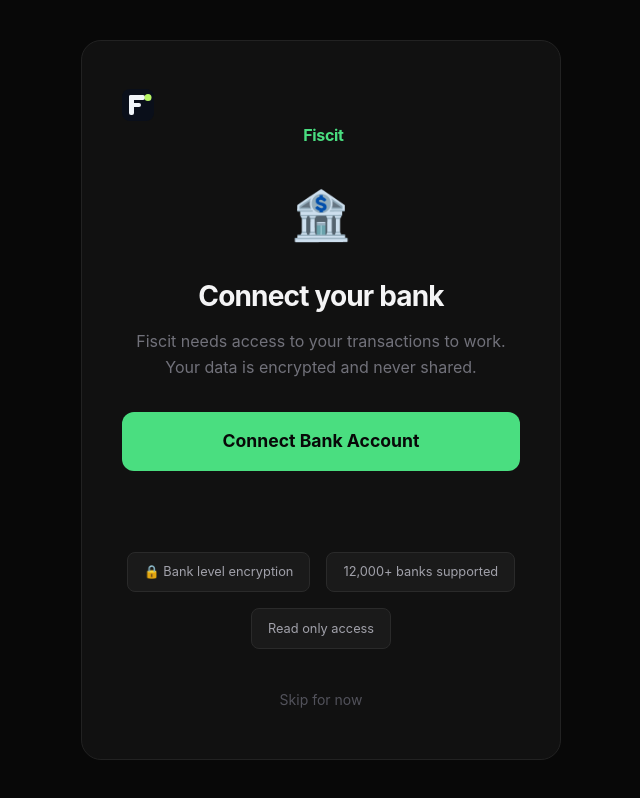
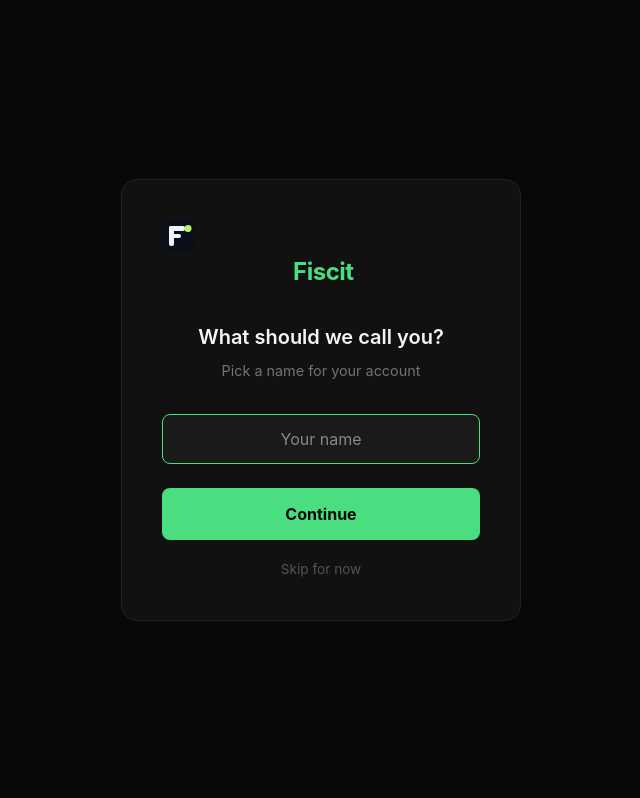
Before and after one commit to pchenier/vault-vercel, a Next.js app: page /onboarding in a window 1280 px wide. Shown: the whole page, without its empty margins (319-959 px from the left). Built offline with nearby package versions, Linux system fonts and the light colour scheme.

Commit message:
feat: onboarding is now just name popup after email verify, removed plaid/bank from onboarding

```diff
--- /dev/null
+++ b/app/api/auth/profile/route.ts
@@ -0,0 +1,37 @@
+import { NextResponse } from 'next/server'
+import { supabaseAdmin } from '@/lib/supabase-admin'
+import { verifyToken, COOKIE_NAME } from '@/lib/auth-jwt'
+
+export const dynamic = 'force-dynamic'
+
+export async function POST(request: Request) {
+  try {
+    const token = request.headers.get('cookie')?.split(COOKIE_NAME + '=')[1]?.split(';')[0]
+    if (!token) {
+      return NextResponse.json({ error: 'Not authenticated' }, { status: 401 })
+    }
+
+    const payload = await verifyToken(token)
+    if (!payload?.sub) {
+      return NextResponse.json({ error: 'Invalid token' }, { status: 401 })
+    }
+
+    const { name } = await request.json()
+    if (!name) {
+      return NextResponse.json({ error: 'Name required' }, { status: 400 })
+    }
+
+    const { error } = await supabaseAdmin
+      .from('vault_users')
+      .update({ name })
+      .eq('id', payload.sub)
+
+    if (error) {
+      return NextResponse.json({ error: 'Failed to update name' }, { status: 500 })
+    }
+
+    return NextResponse.json({ ok: true })
+  } catch {
+    return NextResponse.json({ error: 'Server error' }, { status: 500 })
+  }
+}
--- a/app/onboarding/page.tsx
+++ b/app/onboarding/page.tsx
@@ -1,59 +1,29 @@
 'use client'
-import { useState, useEffect } from 'react'
+import { useState } from 'react'
 
 export default function OnboardingPage() {
+  const [name, setName] = useState('')
   const [loading, setLoading] = useState(false)
-  const [status, setStatus] = useState('')
 
-  useEffect(() => {
-    // Load Plaid Link script
-    const script = document.createElement('script')
-    script.src = 'https://cdn.plaid.com/link/v2/stable/link-initialize.js'
-    document.head.appendChild(script)
-    return () => { document.head.removeChild(script) }
-  }, [])
-
-  async function openPlaidLink() {
-    setLoading(true)
-    setStatus('Connecting to your bank...')
-    try {
-      const res = await fetch('/api/plaid/link_token', { method: 'POST' })
-      const data = await res.json()
-      if (!data.link_token) {
-        setStatus('Failed to start bank connection. Please try again.')
-        setLoading(false)
+  async function handleSubmit(e: React.FormEvent) {
+    e.preventDefault()
+    if (!name.trim()) {
+      skip()
       return
     }
-
-      const handler = (window as any).Plaid.create({
-        token: data.link_token,
-        onSuccess: async (publicToken: string) => {
-          setStatus('Saving your connection...')
-          const exRes = await fetch('/api/plaid/exchange', {
+    setLoading(true)
+    try {
+      await fetch('/api/auth/profile', {
         method: 'POST',
         headers: { 'Content-Type': 'application/json' },
-            body: JSON.stringify({ public_token: publicToken })
+        body: JSON.stringify({ name: name.trim() })
       })
-          const exData = await exRes.json()
-          if (exData.ok) {
-            setStatus('Bank connected! Loading your dashboard...')
+    } catch {}
     window.location.href = 'https://app.fiscit.com/'
-          } else {
-            setStatus(exData.error || 'Failed to connect bank. Please try again.')
-            setLoading(false)
   }
-        },
-        onExit: () => {
-          setLoading(false)
-          setStatus('')
-        },
-        onEvent: () => {},
-      })
-      handler.open()
-    } catch {
-      setStatus('Something went wrong. Please try again.')
-      setLoading(false)
-    }
+
+  function skip() {
+    window.location.href = 'https://app.fiscit.com/'
   }
 
   return (
@@ -61,7 +31,7 @@
       <head>
         <meta charSet="UTF-8" />
         <meta name="viewport" content="width=device-width, initial-scale=1" />
-        <title>Fiscit. Connect Your Bank</title>
+        <title>Fiscit. Welcome</title>
         <style>{`
           *, *::before, *::after { box-sizing: border-box; margin: 0; padding: 0 }
           body {
@@ -75,108 +45,101 @@
           }
           .card {
             width: 100%;
-            max-width: 480px;
-            padding: 3rem 2.5rem;
+            max-width: 400px;
+            padding: 2.5rem;
             background: #111;
             border: 1px solid #222;
-            border-radius: 20px;
+            border-radius: 16px;
             margin: 1rem;
             text-align: center;
           }
-          .icon {
-            font-size: 3rem;
-            margin-bottom: 1.5rem;
-          }
-          h1 {
-            font-size: 1.75rem;
-            font-weight: 700;
-            margin-bottom: 0.75rem;
-            letter-spacing: -0.03em;
-          }
-          .desc {
-            color: #71717a;
-            font-size: 1rem;
-            line-height: 1.6;
-            margin-bottom: 2rem;
-          }
-          .btn {
-            display: inline-block;
-            width: 100%;
-            padding: 1rem;
-            background: #4ade80;
-            color: #080808;
-            font-weight: 700;
-            font-size: 1.1rem;
-            border: none;
-            border-radius: 12px;
-            cursor: pointer;
-            transition: opacity 0.15s, transform 0.1s;
-            margin-bottom: 1rem;
-          }
-          .btn:hover { opacity: 0.9; transform: translateY(-1px); }
-          .btn:disabled { opacity: 0.5; cursor: not-allowed; transform: none; }
-          .skip {
-            color: #52525b;
-            font-size: 0.875rem;
-            text-decoration: none;
-            display: inline-block;
-            margin-top: 0.5rem;
-          }
-          .skip:hover { color: #a1a1aa; }
-          .status {
-            margin-top: 1rem;
-            color: #4ade80;
-            font-size: 0.9rem;
-            min-height: 1.2em;
-          }
-          .features {
-            margin-top: 2rem;
-            display: flex;
-            gap: 1rem;
-            justify-content: center;
-            flex-wrap: wrap;
-          }
-          .feature {
-            background: #1a1a1a;
-            border: 1px solid #2a2a2a;
-            border-radius: 8px;
-            padding: 0.6rem 1rem;
-            font-size: 0.8rem;
-            color: #a1a1aa;
-          }
           .logo {
-            font-size: 1rem;
+            font-size: 1.5rem;
             font-weight: 700;
             color: #4ade80;
             margin-bottom: 2rem;
             letter-spacing: -0.02em;
           }
+          h1 {
+            font-size: 1.25rem;
+            font-weight: 600;
+            margin-bottom: 0.5rem;
+          }
+          .desc {
+            color: #71717a;
+            font-size: 0.9rem;
+            margin-bottom: 2rem;
+          }
+          input {
+            width: 100%;
+            padding: 0.75rem 1rem;
+            background: #1a1a1a;
+            border: 1px solid #2a2a2a;
+            border-radius: 8px;
+            color: #f4f4f5;
+            font-size: 1rem;
+            outline: none;
+            transition: border-color 0.15s;
+            text-align: center;
+            margin-bottom: 1.5rem;
+          }
+          input:focus { border-color: #4ade80; }
+          .btn {
+            width: 100%;
+            padding: 0.875rem;
+            background: #4ade80;
+            color: #080808;
+            font-weight: 700;
+            font-size: 1rem;
+            border: none;
+            border-radius: 8px;
+            cursor: pointer;
+            transition: opacity 0.15s;
+            margin-bottom: 1rem;
+          }
+          .btn:hover { opacity: 0.9; }
+          .btn:disabled { opacity: 0.5; cursor: not-allowed; }
+          .skip {
+            color: #52525b;
+            font-size: 0.85rem;
+            text-decoration: none;
+            cursor: pointer;
+            background: none;
+            border: none;
+            display: inline-block;
+          }
+          .skip:hover { color: #a1a1aa; }
         `}</style>
       </head>
       <body>
         <div className="card">
-          <div className="logo"><svg viewBox="0 0 32 32" fill="none" xmlns="http://www.w3.org/2000/svg" width="32" height="32" style={{display:'block'}}><rect width="32" height="32" rx="8" fill="#0A0F1A"/><rect x="7" y="6" width="5" height="20" rx="2" fill="#F0F4F8"/><rect x="7" y="6" width="16" height="5" rx="2" fill="#F0F4F8"/><rect x="7" y="14" width="12" height="4" rx="2" fill="#F0F4F8"/><circle cx="26" cy="8.5" r="3.5" fill="#b8f566"/></svg> <span style={{verticalAlign:'middle',marginLeft:'0.3rem'}}>Fiscit</span></div>
-          <div className="icon">🏦</div>
-          <h1>Connect your bank</h1>
-          <p className="desc">
-            Fiscit needs access to your transactions to work. Your data is encrypted and never shared.
-          </p>
+          <div className="logo">
+            <svg viewBox="0 0 32 32" fill="none" xmlns="http://www.w3.org/2000/svg" width="32" height="32" style={{display:'block'}}>
+              <rect width="32" height="32" rx="8" fill="#0A0F1A"/>
+              <rect x="7" y="6" width="5" height="20" rx="2" fill="#F0F4F8"/>
+              <rect x="7" y="6" width="16" height="5" rx="2" fill="#F0F4F8"/>
+              <rect x="7" y="14" width="12" height="4" rx="2" fill="#F0F4F8"/>
+              <circle cx="26" cy="8.5" r="3.5" fill="#b8f566"/>
+            </svg>
+            <span style={{verticalAlign:'middle',marginLeft:'0.3rem'}}>Fiscit</span>
+          </div>
+          <h1>What should we call you?</h1>
+          <p className="desc">Pick a name for your account</p>
 
-          <button className="btn" onClick={openPlaidLink} disabled={loading}>
-            {loading ? 'Connecting...' : 'Connect Bank Account'}
+          <form onSubmit={handleSubmit}>
+            <input
+              type="text"
+              placeholder="Your name"
+              value={name}
+              onChange={e => setName(e.target.value)}
+              autoFocus
+            />
+            <button type="submit" className="btn" disabled={loading}>
+              {loading ? 'Saving...' : 'Continue'}
             </button>
+          </form>
 
-          <div className="status">{status}</div>
-
-          <div className="features">
-            <div className="feature">🔒 Bank level encryption</div>
-            <div className="feature">12,000+ banks supported</div>
-            <div className="feature">Read only access</div>
-          </div>
-
-          <div style={{ marginTop: '2rem' }}>
-            <a href="https://app.fiscit.com/" className="skip">Skip for now</a>
-          </div>
+          <button className="skip" onClick={skip}>Skip for now</button>
         </div>
       </body>
     </html>
--- a/app/register/page.tsx
+++ b/app/register/page.tsx
@@ -4,7 +4,6 @@
 
 export default function RegisterPage() {
   const [email, setEmail] = useState('')
-  const [name, setName] = useState('')
   const [password, setPassword] = useState('')
   const [confirm, setConfirm] = useState('')
   const [newsletter, setNewsletter] = useState(true)
@@ -28,7 +27,7 @@
       const res = await fetch('/api/auth/register', {
         method: 'POST',
         headers: { 'Content-Type': 'application/json' },
-        body: JSON.stringify({ email, password, name, newsletter })
+        body: JSON.stringify({ email, password, newsletter })
       })
       const data = await res.json()
       if (data.ok) {
@@ -222,17 +221,6 @@
           {error && <div className="error">{error}</div>}
 
           <form onSubmit={handleSubmit}>
-            <label htmlFor="name">What should we call you?</label>
-            <input
-              id="name"
-              name="name"
-              type="text"
-              required
-              autoComplete="given-name"
-              placeholder="Your name"
-              value={name}
-              onChange={e => setName(e.target.value)}
-            />
             <label htmlFor="email">Email</label>
             <input
               id="email"
```
Lines whose indentation alone changed are shown as unchanged.
